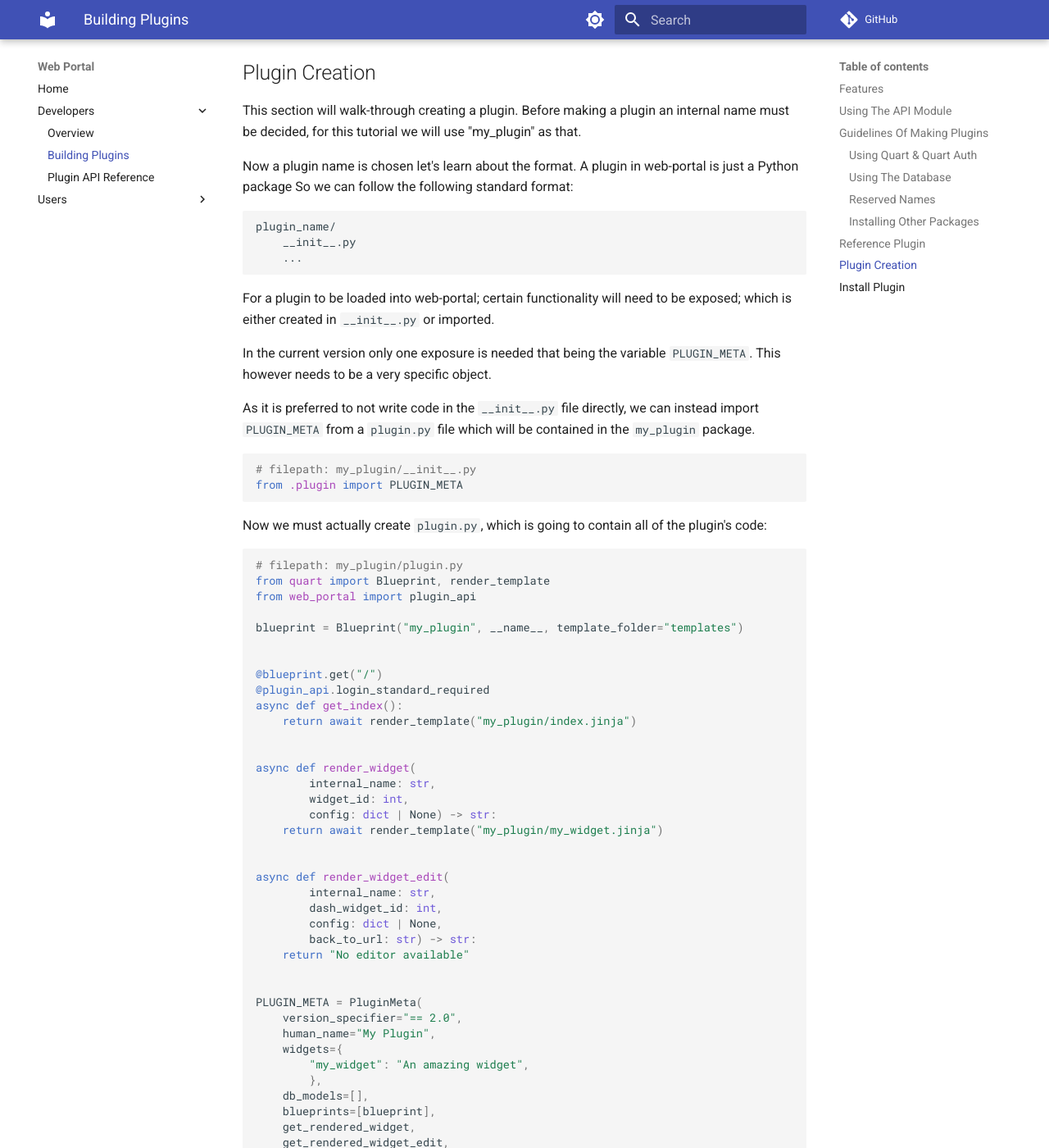
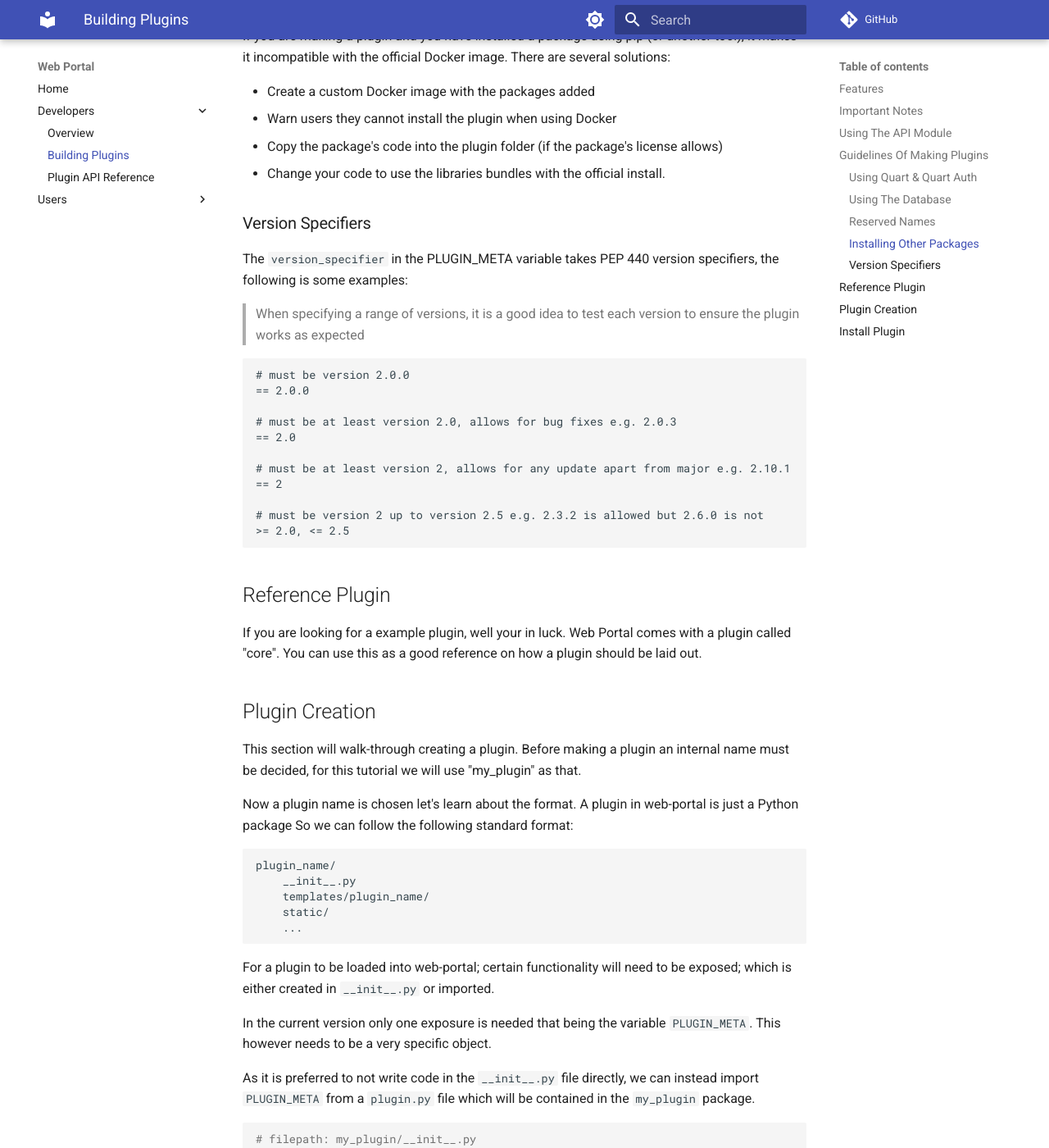
Before and after one commit to enchant97/web-portal, an MkDocs documentation site: the page built from docs/developers/building-plugins.md, in a window 1280 px wide and 1400 px high, scrolled down 3308 px. Shown: the whole window at 82% size. Built offline with MkDocs 1.6.1 and Material for MkDocs 9.7.7, drawn with Linux system fonts in a browser that asks for light colours; comment, search, counter and statistics services are not loaded; some of the changed text lies outside the part shown.

Commit message:
add notes about version numbers in plugins & important notes

````diff
--- a/docs/developers/building-plugins.md
+++ b/docs/developers/building-plugins.md
@@ -6,6 +6,14 @@
 - Integrates into a running web-portal instance
 - Provide custom placeable widgets
 - Widgets included with web-portal are actually a plugin called "core"
+
+## Important Notes
+- Web Portal plugins must be compatible with the Python version that it is based on, this is currently 3.10
+- Try to make use of asyncio in api async methods this will greatly improve performance
+- Try not to use extra pip packages
+- Don't override Web Portal internal functions, this will cause instability and may cause damage
+- Prefer DRY code, meaning reduce repetition. If it's in the plugin api don't re-invent
+- Ensure you always set the min, max app version requirements properly
 
 ## Using The API Module
 The API module is a python module that is contained in web-portal that gives plugin developers an easy and unified access to access web-portal.
@@ -111,9 +119,27 @@
 - Copy the package's code into the plugin folder (if the package's license allows)
 - Change your code to use the libraries bundles with the official install.
 
+### Version Specifiers
+The `version_specifier` in the PLUGIN_META variable takes PEP 440 version specifiers, the following is some examples:
+
+> When specifying a range of versions, it is a good idea to test each version to ensure the plugin works as expected
+
+```
+# must be version 2.0.0
+== 2.0.0
+
+# must be at least version 2.0, allows for bug fixes e.g. 2.0.3
+== 2.0
+
+# must be at least version 2, allows for any update apart from major e.g. 2.10.1
+== 2
+
+# must be version 2 up to version 2.5 e.g. 2.3.2 is allowed but 2.6.0 is not
+>= 2.0, <= 2.5
+```
+
 ## Reference Plugin
 If you are looking for a example plugin, well your in luck. Web Portal comes with a plugin called "core". You can use this as a good reference on how a plugin should be laid out.
-
 
 ## Plugin Creation
 This section will walk-through creating a plugin. Before making a plugin an internal name must be decided, for this tutorial we will use "my_plugin" as that.
@@ -123,6 +149,8 @@
 ```
 plugin_name/
     __init__.py
+    templates/plugin_name/
+    static/
     ...
 ```
 
@@ -180,7 +208,6 @@
     get_rendered_widget_edit,
     # NOTE there are other fields to add more functionality
 )
-
 ```
 
 The plugin's homepage template:
````
